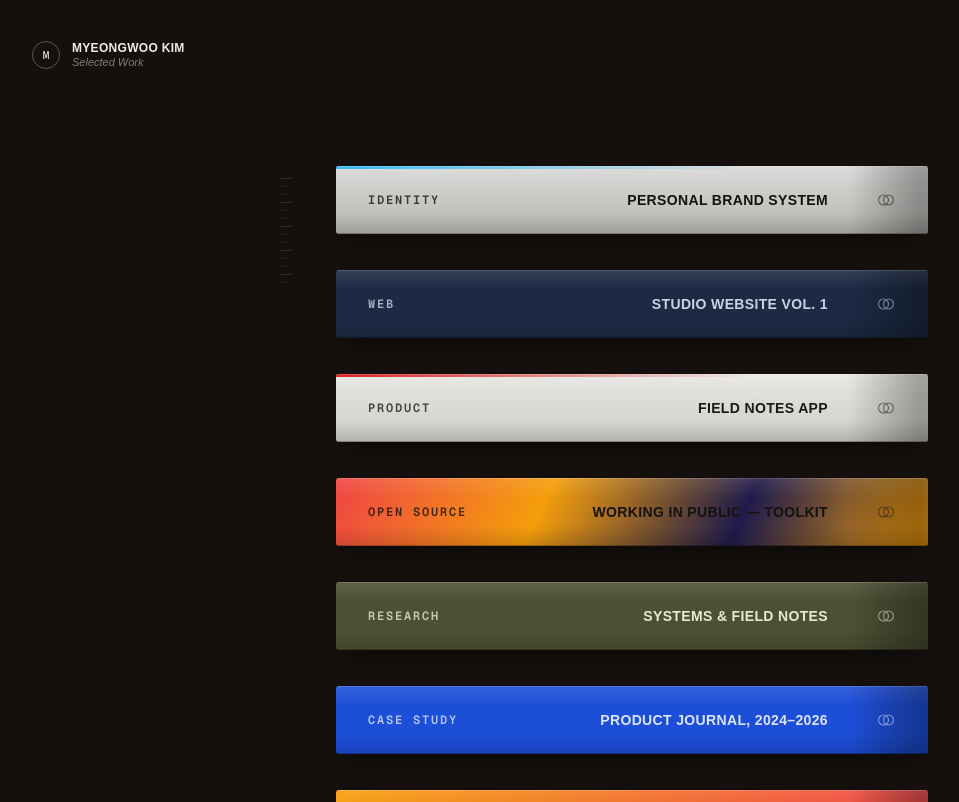
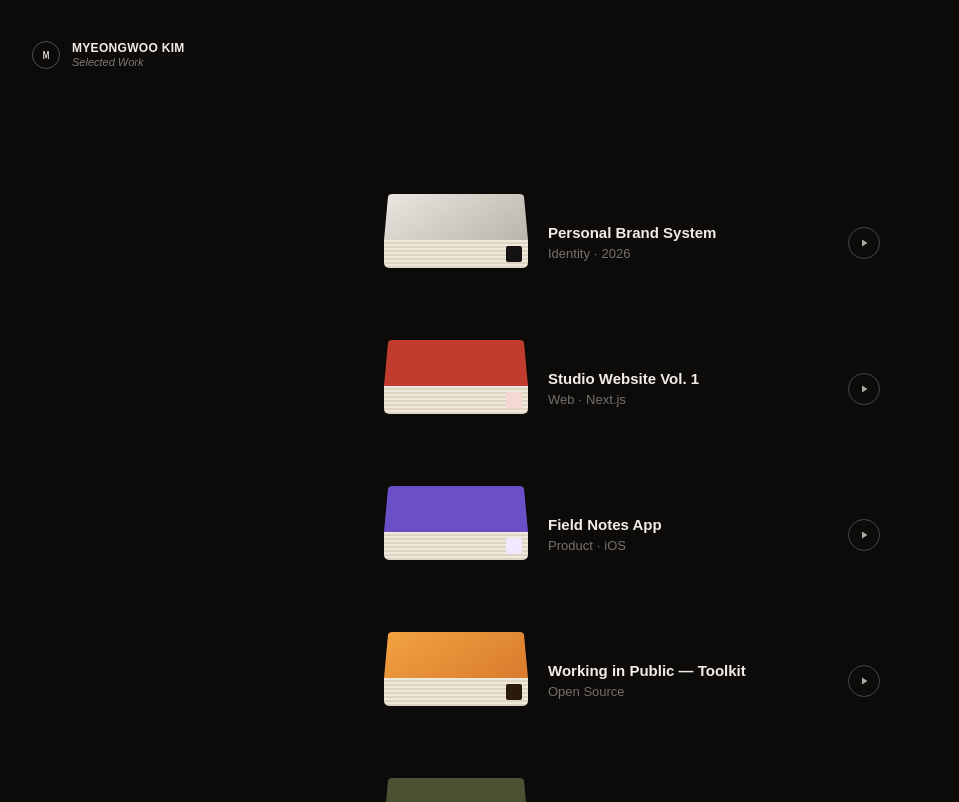
Before and after one commit to REALITYISNEVERWHATITSEEMS/rinwis_web, a Next.js app: page / in a window 1280 px wide. Shown: the top 802 px of the page, without its empty margins (8-967 px from the left). Built offline with nearby package versions, Linux system fonts and the light colour scheme.

Commit message:
Redesign as tilted 3D book cover list with title/subtitle/play row

```diff
--- a/src/app/page.tsx
+++ b/src/app/page.tsx
@@ -1,116 +1,110 @@
 type Project = {
-  label: string;
   title: string;
+  subtitle: string;
   background: string;
-  color: string;
-  accent?: string;
+  accent: string;
 };
 
 const projects: Project[] = [
   {
-    label: "IDENTITY",
     title: "Personal Brand System",
-    background: "linear-gradient(180deg, #d9d9d7 0%, #b7b6b2 100%)",
-    color: "#141311",
-    accent: "#38bdf8",
+    subtitle: "Identity · 2026",
+    background: "linear-gradient(135deg, #e8e6df 0%, #b9b6ac 100%)",
+    accent: "#141311",
   },
   {
-    label: "WEB",
     title: "Studio Website Vol. 1",
-    background: "#1c2a44",
-    color: "#c9d3e6",
+    subtitle: "Web · Next.js",
+    background: "#c23b2f",
+    accent: "#f4d9d3",
   },
   {
-    label: "PRODUCT",
     title: "Field Notes App",
-    background: "linear-gradient(180deg, #e7e6e2 0%, #cfcdc7 100%)",
-    color: "#1a1a18",
-    accent: "#dc2626",
+    subtitle: "Product · iOS",
+    background: "#6a4fc9",
+    accent: "#efe8ff",
   },
   {
-    label: "OPEN SOURCE",
     title: "Working in Public — Toolkit",
-    background:
-      "linear-gradient(115deg, #ef4444 0%, #f59e0b 35%, #1e1b4b 68%, #f59e0b 100%)",
-    color: "#141311",
+    subtitle: "Open Source",
+    background: "linear-gradient(135deg, #f2a341 0%, #d97b2d 100%)",
+    accent: "#2a1a0b",
   },
   {
-    label: "RESEARCH",
     title: "Systems & Field Notes",
+    subtitle: "Research",
     background: "#4b5233",
-    color: "#e9e7d8",
+    accent: "#e9e7d8",
   },
   {
-    label: "CASE STUDY",
     title: "Product Journal, 2024–2026",
+    subtitle: "Case Study",
     background: "#1d4ed8",
-    color: "#dbe4fb",
+    accent: "#dbe4fb",
   },
   {
-    label: "COLLAB",
     title: "Get Together — Community Kit",
-    background: "linear-gradient(90deg, #f59e0b 0%, #ef4444 100%)",
-    color: "#1c1917",
+    subtitle: "Collaboration",
+    background: "linear-gradient(135deg, #f5c451 0%, #e0533a 100%)",
+    accent: "#241505",
   },
   {
-    label: "ENGINEERING",
     title: "An Elegant Puzzle — Notes",
-    background: "linear-gradient(180deg, #f6f5f2 0%, #d7d4cd 100%)",
-    color: "#1c1917",
-  },
-  {
-    label: "ARCHIVE",
-    title: "Sketch & Motion Studies",
-    background: "linear-gradient(135deg, #1e3a8a 0%, #7c3aed 55%, #db2777 100%)",
-    color: "#f5f3ff",
+    subtitle: "Engineering",
+    background: "linear-gradient(135deg, #ece9e2 0%, #cbc7bc 100%)",
+    accent: "#1c1917",
   },
 ];
 
-function Spine({ project }: { project: Project }) {
+function Book({ project }: { project: Project }) {
   return (
-    <div
-      className="group relative h-16 overflow-hidden rounded-[3px] shadow-[0_10px_18px_-10px_rgba(0,0,0,0.65)] transition-transform duration-200 ease-out hover:-translate-y-0.5 sm:h-[68px]"
-      style={{ background: project.background, color: project.color }}
-    >
-      {/* subtle vertical sheen for a rounded, dimensional surface */}
-      <span
-        className="pointer-events-none absolute inset-0"
+    <div className="w-32 shrink-0 sm:w-36" style={{ perspective: "900px" }}>
+      <div
+        className="h-16 rounded-t-[5px] shadow-[0_20px_28px_-14px_rgba(0,0,0,0.75)] sm:h-[74px]"
         style={{
-          background:
-            "linear-gradient(180deg, rgba(255,255,255,0.10) 0%, rgba(255,255,255,0) 30%, rgba(0,0,0,0) 70%, rgba(0,0,0,0.14) 100%)",
+          background: project.background,
+          transform: "rotateX(50deg)",
+          transformOrigin: "bottom",
         }}
       />
-      {/* corner-turn shading on the right — the cover just barely wrapping out of view */}
-      <span
-        className="pointer-events-none absolute inset-y-0 right-0 w-16 sm:w-20"
+      <div
+        className="relative h-6 overflow-hidden rounded-b-[5px] sm:h-7"
         style={{
-          background: "linear-gradient(90deg, transparent, rgba(0,0,0,0.3) 88%)",
+          backgroundImage:
+            "repeating-linear-gradient(180deg, #efe9dd 0px, #efe9dd 2px, #ddd5c2 2px, #ddd5c2 4px)",
         }}
-      />
-      {project.accent && (
+      >
         <span
-          className="absolute inset-x-0 top-0 h-[3px]"
-          style={{
-            background: `linear-gradient(90deg, ${project.accent}, transparent 70%)`,
-          }}
+          className="absolute top-1/2 right-1.5 h-3.5 w-3.5 -translate-y-1/2 rounded-[2px] sm:h-4 sm:w-4"
+          style={{ background: project.accent }}
         />
-      )}
-      <span className="pointer-events-none absolute inset-x-0 top-0 h-px bg-white/15" />
-      <span className="pointer-events-none absolute inset-x-0 bottom-0 h-px bg-black/25" />
+      </div>
+    </div>
+  );
+}
 
-      <div className="relative grid h-full grid-cols-[1fr_auto_44px] items-center gap-3 px-5 sm:grid-cols-[1fr_auto_56px] sm:px-8">
-        <span className="truncate font-mono text-[10px] font-semibold uppercase tracking-[0.15em] opacity-80 sm:text-xs">
-          {project.label}
-        </span>
-        <span className="justify-self-center truncate text-center text-xs font-semibold uppercase tracking-wide sm:text-sm">
-          {project.title}
-        </span>
-        <span className="justify-self-end opacity-50 transition-opacity duration-200 group-hover:opacity-90">
-          <svg width="20" height="20" viewBox="0 0 24 24" fill="none">
-            <circle cx="9" cy="12" r="6" stroke="currentColor" strokeWidth="1.4" />
-            <circle cx="15" cy="12" r="6" stroke="currentColor" strokeWidth="1.4" />
-          </svg>
-        </span>
+function PlayButton() {
+  return (
+    <button className="flex h-8 w-8 shrink-0 items-center justify-center rounded-full border border-[#f2ece4]/25 text-[#f2ece4]/70 transition-colors hover:border-[#f2ece4]/50 hover:text-[#f2ece4]">
+      <svg width="12" height="12" viewBox="0 0 24 24" fill="currentColor">
+        <path d="M8 5v14l11-7z" />
+      </svg>
+    </button>
+  );
+}
+
+function Row({ project }: { project: Project }) {
+  return (
+    <div className="flex items-end gap-5">
+      <Book project={project} />
+      <div className="flex flex-1 items-center justify-between gap-3 pb-1">
+        <div className="min-w-0">
+          <p className="truncate text-[15px] font-semibold text-[#f2ece4]">
+            {project.title}
+          </p>
+          <p className="truncate text-[13px] text-[#f2ece4]/45">{project.subtitle}</p>
+        </div>
+        <PlayButton />
       </div>
     </div>
   );
@@ -118,7 +112,7 @@ function Spine({ project }: { project: Project }) {
 
 export default function Home() {
   return (
-    <div className="min-h-screen bg-[#15100d] text-[#f2ece4]">
+    <div className="min-h-screen bg-[#0d0b0a] text-[#f2ece4]">
       <header className="flex items-center gap-3 px-6 pt-10 sm:px-10">
         <span className="flex h-7 w-7 items-center justify-center rounded-full border border-[#f2ece4]/30 font-mono text-[11px]">
           M
@@ -129,23 +123,11 @@ export default function Home() {
         </div>
       </header>
 
-      <main className="mx-auto max-w-2xl px-6 py-16 sm:px-10 sm:py-24">
-        <div className="relative">
-          <div className="pointer-events-none absolute top-3 -left-14 hidden flex-col items-center gap-[7px] lg:flex">
-            {Array.from({ length: 14 }).map((_, i) => (
-              <span
-                key={i}
-                className="h-px w-3 bg-[#f2ece4]/25"
-                style={{ opacity: i % 3 === 0 ? 0.5 : 0.2 }}
-              />
-            ))}
-          </div>
-
-          <div className="space-y-9">
-            {projects.map((project) => (
-              <Spine key={project.title} project={project} />
-            ))}
-          </div>
+      <main className="mx-auto max-w-xl px-6 py-16 sm:px-10 sm:py-24">
+        <div className="space-y-11">
+          {projects.map((project) => (
+            <Row key={project.title} project={project} />
+          ))}
         </div>
       </main>
     </div>
```
